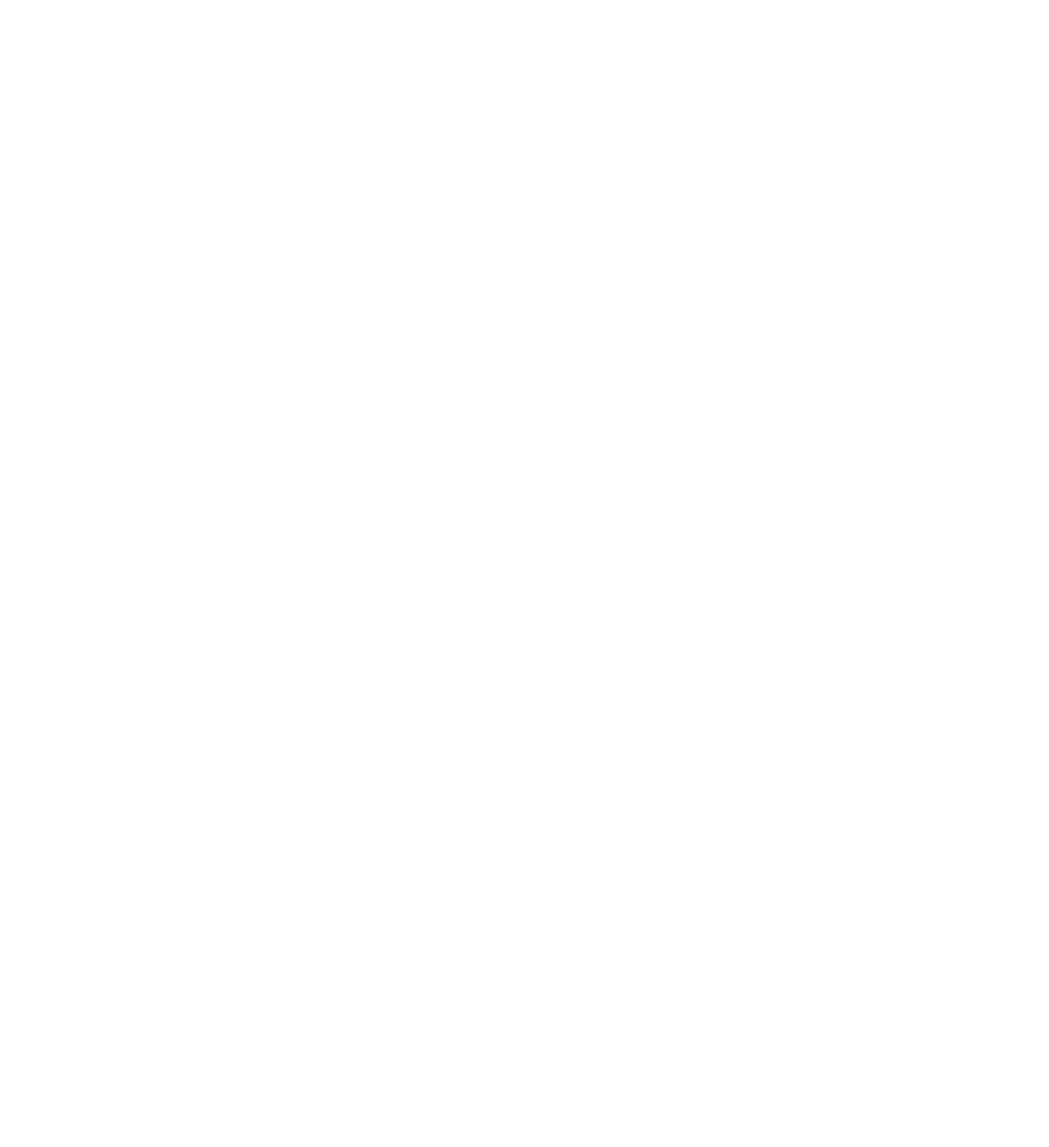
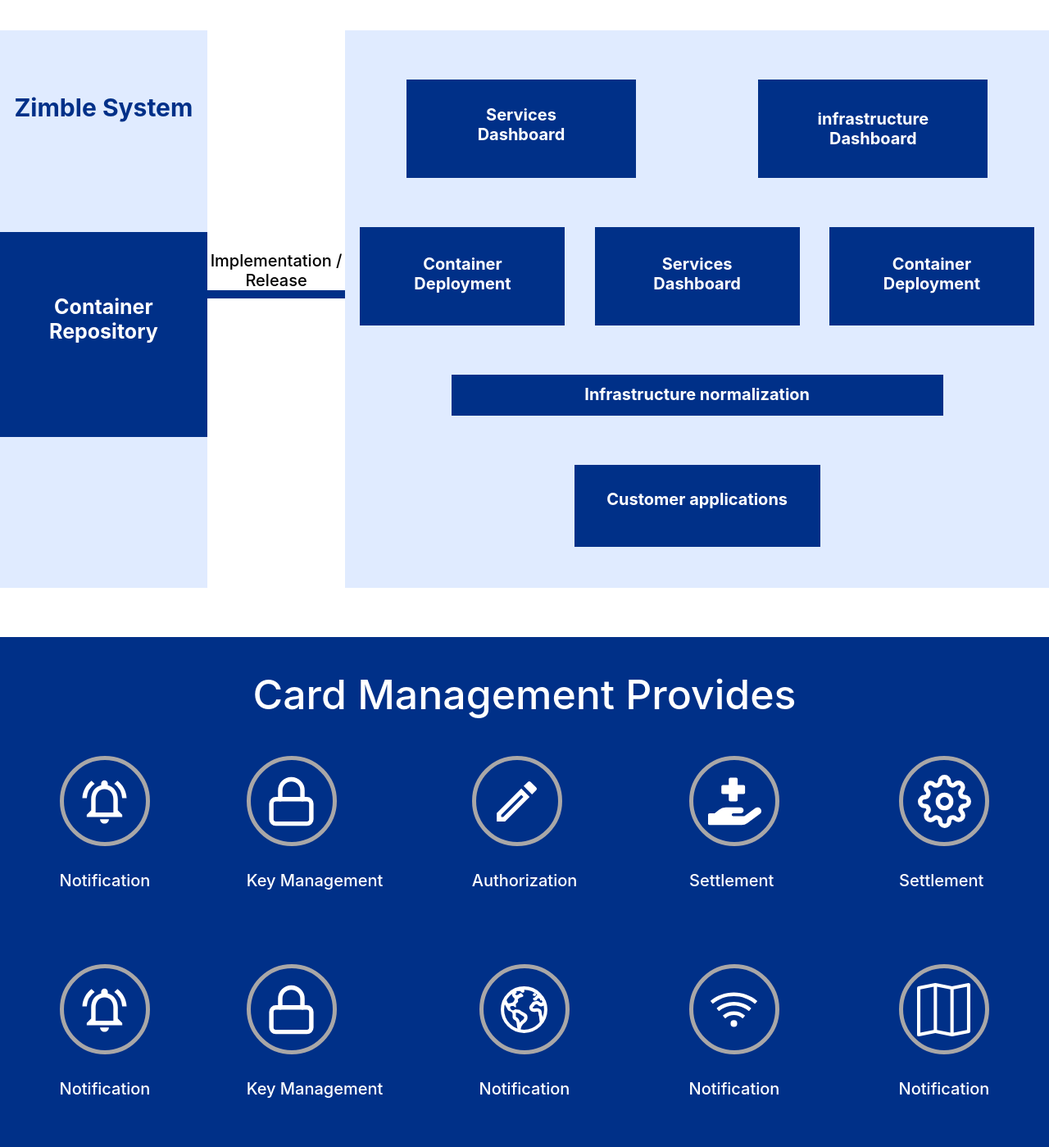
Before and after one commit to Ppreedam/marqeta, a React (Create React App) app in the folder zimblesystem/: page /platform in a window 1280 px wide. Shown: the part 743-2142 px from the top of the page at 82% size. Before the commit the page ends 1600 px from the top, so only its background shows below. Built offline with nearby package versions, Linux system fonts and the light colour scheme.

Commit message:
plateformshankar

```diff
--- a/zimblesystem/public/index.html
+++ b/zimblesystem/public/index.html
@@ -2,7 +2,7 @@
 <html lang="en">
   <head>
     <meta charset="utf-8" />
-    <link rel="icon" href="%PUBLIC_URL%/favicon.ico" />
+    <link rel="icon" href="%PUBLIC_URL%/CloudSystem (3) (1).png" />
     <meta name="viewport" content="width=device-width, initial-scale=1" />
     <meta name="theme-color" content="#000000" />
     <meta
@@ -32,7 +32,7 @@
       work correctly both with client-side routing and a non-root public URL.
       Learn how to configure a non-root public URL by running `npm run build`.
     -->
-    <title>React App</title>
+    <title>Zimble System</title>
   </head>
   <body>
     <noscript>You need to enable JavaScript to run this app.</noscript>
--- a/zimblesystem/src/Components/Navbar/Navbar.jsx
+++ b/zimblesystem/src/Components/Navbar/Navbar.jsx
@@ -2,6 +2,7 @@ import { useState } from "react";
 import style from "./Navbar.module.css";
 import { GiHamburgerMenu } from "react-icons/gi";
 import { Link } from "react-router-dom";
+import logo from "./CloudSystem (3) (1).png"
 
 function LandingPageNavbar() {
   const [showMediaIcon, setShowMediaIcon] = useState(false);
@@ -11,11 +12,9 @@ function LandingPageNavbar() {
         {/* navbar logo part */}
         <div className={style.logo}>
           <Link to="/">
-            <h2>
-              <span>Z</span>imble
-              <span>S</span>ystem
-            </h2>
+            <img style={{height:"60px" , width:"75px", borderRadius:"5px"}} src={logo} alt="" />
           </Link>
+
         </div>
         {/* 2nd menu part */}
         <div
--- a/zimblesystem/src/Components/Navbar/Navbar.module.css
+++ b/zimblesystem/src/Components/Navbar/Navbar.module.css
@@ -43,6 +43,7 @@ li {
   grid-column: 2/3;
   justify-content: start;
   align-items: center;
+
 }
 
 .menu_link {
--- a/zimblesystem/src/Pages/Platform/Platform.jsx
+++ b/zimblesystem/src/Pages/Platform/Platform.jsx
@@ -1,9 +1,19 @@
 import React from "react";
 import style from "./Platform.module.css";
+import { MdOutlineNotificationsActive } from "react-icons/md"
+import { FiLock } from "react-icons/fi";
+import { MdOutlineModeEditOutline } from "react-icons/md";
+import { FaHandHoldingMedical } from "react-icons/fa";
+import { FiSettings } from "react-icons/fi";
+import { IoEarthOutline } from "react-icons/io5"
+import { AiOutlineWifi } from "react-icons/ai"
+import { BsMap } from "react-icons/bs"
+
 
 const Platform = () => {
   return (
     <div>
+      {/* First section */}
       <div className={style.container}>
         <div className={style.platformBanner}>
           <div className={style.leftPlatformBanner}>
@@ -30,6 +40,110 @@ const Platform = () => {
           </div>
         </div>
       </div>
+      {/* Section second */}
+      <h1 className={style.textcenter}>Democratize Cards Platform</h1>
+      <div className={style.democratize_mainbox}>
+        <div className={style.democratize_left_mainbox}>
+          <div><p>Zimble System</p></div>
+          <div><p>Container Repository</p></div>
+          <div></div>
+        </div>
+        <div className={style.mainline}>
+          <p>Implementation / <br />Release</p>
+          <div className={style.line}></div>
+        </div>
+        <div className={style.democratize_right_mainbox}>
+          <div className={style.democratize_right_first_mainbox}>
+            <div><p>Services <br /> Dashboard</p></div>
+            <div><p>infrastructure <br /> Dashboard</p></div>
+          </div>
+          <div className={style.democratize_right_second_mainbox}>
+            <div><p>Container <br /> Deployment</p></div>
+            <div><p>Services <br /> Dashboard</p></div>
+            <div><p>Container <br /> Deployment</p></div>
+          </div>
+          <div className={style.democratize_right_third_mainbox}>
+            <div>
+              <p>Infrastructure normalization</p>
+            </div>
+          </div>
+          <div className={style.democratize_right_fourth_mainbox}>
+            <div>
+              <p>Customer applications</p>
+            </div>
+          </div>
+        </div>
+      </div>
+      {/* Section third Card management system */}
+      <div className={style.card_management_mainbox}>
+        <p>Card Management Provides</p>
+        <div className={style.card_management_secondbox}>
+          <div>
+            <div>
+              < MdOutlineNotificationsActive className={style.notification} />
+            </div>
+            <p>Notification</p>
+          </div>
+          <div>
+            <div>
+              <FiLock className={style.notification} />
+            </div>
+            <p>Key Management</p>
+          </div>
+          <div>
+            <div>
+              <MdOutlineModeEditOutline className={style.notification} />
+            </div>
+            <p>Authorization</p>
+          </div>
+          <div>
+            <div>
+              <FaHandHoldingMedical className={style.notification} />
+            </div>
+            <p>Settlement</p>
+          </div>
+          <div>
+            <div>
+              <FiSettings className={style.notification} />
+            </div>
+            <p>Settlement</p>
+          </div>
+          <div>
+            <div>
+              < MdOutlineNotificationsActive className={style.notification} />
+            </div>
+            <p>Notification</p>
+          </div>
+          <div>
+            <div>
+              <FiLock className={style.notification} />
+            </div>
+            <p>Key Management</p>
+          </div>
+          <div>
+            <div>
+              <IoEarthOutline className={style.notification}/>
+            </div>
+            <p>Notification</p>
+          </div>
+          <div>
+            <div>
+              <AiOutlineWifi className={style.notification}/>
+            </div>
+            <p>Notification</p>
+          </div>
+          <div>
+            <div>
+              <BsMap className={style.notification}/>
+            </div>
+            <p>Notification</p>
+          </div>
+        </div>
+      </div>
+      {/* fourth section */}
+      <div className={style.iconarrow}>
+
+      </div>
     </div>
   );
 };
--- a/zimblesystem/src/Pages/Platform/Platform.module.css
+++ b/zimblesystem/src/Pages/Platform/Platform.module.css
@@ -4,10 +4,11 @@
 }
 .container {
   position: relative;
-  height: 200vh;
+  height: 85vh;
   width: 100%;
   display: flex;
   justify-content: space-around;
+  /* border: 1px solid red; */
 }
 .platformBanner {
   margin-top: 6rem;
@@ -100,3 +101,217 @@
     --_t: var(--h);
     --_p: 105%;
   }
+  .textcenter{
+    text-align: center;
+    color: #003088;
+    font-size: 50px;
+  }
+  .democratize_mainbox{
+    display: flex;
+    height: 680px;
+    margin-top: 40px;
+  }
+  .democratize_left_mainbox{
+    background-color: #e0ebff;
+    width: 300px;
+
+  }
+  .democratize_left_mainbox>:nth-child(1){
+    height: 170px;
+  }
+  .democratize_left_mainbox>:nth-child(1)>p{
+    text-align: center;
+    font-size: 30px;
+    color: #003088;
+    font-weight: bold;
+    margin-top: 30%;
+  }
+  .democratize_left_mainbox>:nth-child(2){
+    height: 250px;
+    background-color: #003088;
+  }
+  .democratize_left_mainbox>:nth-child(2)>p{
+    text-align: center;
+    font-size: 25px;
+    color: white;
+    font-weight: bolder;
+    padding-top: 30%;
+
+  }
+  .mainline{
+    width: 200px;
+    margin-top: 21%;
+  }
+  .mainline>p{
+    font-size: 20px;
+    text-align: center;
+    font-weight: 500;
+  }
+  .line{
+    background-color: #003088;
+    height: 10px;
+  }
+  .democratize_right_mainbox{
+    background-color: #e0ebff;
+    width: 1019px;
+  }
+  .democratize_right_first_mainbox{
+    display: flex;
+    justify-content: space-around;
+    margin-top: 60px;
+  }
+  .democratize_right_first_mainbox>:nth-child(1){
+    background-color: #003088;
+    height: 120px;
+    width: 280px;
+  }
+  .democratize_right_first_mainbox>:nth-child(1)>p{
+    color: white;
+    text-align: center;
+    font-size: 20px;
+    font-weight: bold;
+    margin-top: 11%;
+  }
+  .democratize_right_first_mainbox>:nth-child(2){
+    background-color: #003088;
+    height: 120px;
+    width: 280px;
+  }
+  .democratize_right_first_mainbox>:nth-child(2)>p{
+    color: white;
+    text-align: center;
+    font-size: 20px;
+    font-weight: bold;
+    margin-top: 13%;
+  }
+
+  /* second box */
+  .democratize_right_second_mainbox{
+    display: flex;
+    justify-content: space-around;
+    margin-top: 60px;
+  }
+  .democratize_right_second_mainbox>div{
+    background-color: #003088;
+    height: 120px;
+    width: 250px;
+  }
+  .democratize_right_second_mainbox>div>p{
+    color: white;
+    text-align: center;
+    font-size: 20px;
+    font-weight: bold;
+    margin-top: 13%;
+  }
+  .democratize_right_third_mainbox{
+    display: flex;
+    justify-content: space-around;
+    margin-top: 60px;
+  }
+  .democratize_right_third_mainbox>div{
+    height: 50px;
+    width: 600px;
+    background-color: #003088;
+  }
+  .democratize_right_third_mainbox>div>p{
+    color: white;
+    text-align: center;
+    font-size: 20px;
+    font-weight: bold;
+    margin-top: 2%;
+  }
+  .democratize_right_fourth_mainbox{
+    display: flex;
+    justify-content: space-around;
+    margin-top: 60px;
+  }
+  .democratize_right_fourth_mainbox>div{
+    height: 100px;
+    width: 300px;
+    background-color: #003088;
+  }
+  .democratize_right_fourth_mainbox>div>p{
+    color: white;
+    text-align: center;
+    font-size: 20px;
+    font-weight: bold;
+    margin-top: 10%;
+  }
+
+  /* card management */
+  .card_management_mainbox{
+    background-color: #003088;
+    height: 650px;
+    margin-top: 60px;
+  }
+  .card_management_mainbox>p{
+    color: white;
+    text-align: center;
+    font-size: 50px;
+    font-weight: 500;
+    padding-top: 40px;
+  }
+  .card_management_secondbox{
+    display: grid;
+    grid-template-columns: repeat(5,1fr);
+    row-gap: 90px;
+    justify-content: space-around;
+    justify-items: center;
+    margin-top: 45px;
+  }
+  .card_management_secondbox>div{
+    /* border: 1px solid red; */
+    /* margin: auto; */
+  }
+  .card_management_secondbox>div>div{
+    height: 100px;
+    width: 100px;
+    border: 5px solid #a9a7a7;
+    border-radius: 50%;
+    display: flex;
+    justify-content: center;
+    align-items: center;
+  }
+  .card_management_secondbox>div>p{
+    color: white;
+    margin-top: 30px;
+    font-size: 20px;
+    font-weight: 500;
+  }
+  /* forth section */
+  .iconarrow{
+    width: 100px;
+    height: 4px;
+    border-radius: 4px;
+    background-color: #000;
+    position: relative;
+    /* top: 50px; */
+  }
+  .iconarrow:after{
+    content: "";
+    display: inline-block;
+    border-radius: 4px;
+    width: 40px;
+    height: 4px;
+    background-color: #000;
+    transform: rotate(45deg);
+    position: absolute;
+    right: -6px;
+    bottom: 13px;
+  }
+  .iconarrow:before{
+    content: "";
+    display: inline-block;
+    border-radius: 4px;
+    width: 40px;
+    height: 4px;
+    background-color: #000;
+    transform: rotate(-45deg);
+    position: absolute;
+    right: -6px;
+    bottom: -13px;
+  }
+  .notification{
+    color: white;
+    font-size: 65px;
+  }
```
Also changed, not shown: zimblesystem/src/Pages/ContactUs/ContactUs2.jsx (+21 -21 lines), zimblesystem/public/CloudSystem (3) (1).png (added), zimblesystem/src/Components/Navbar/CloudSystem (3) (1).png (added).
